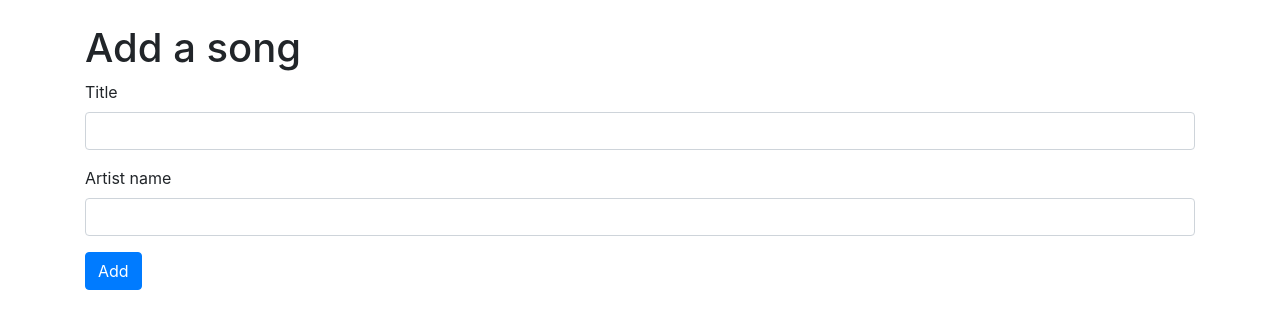
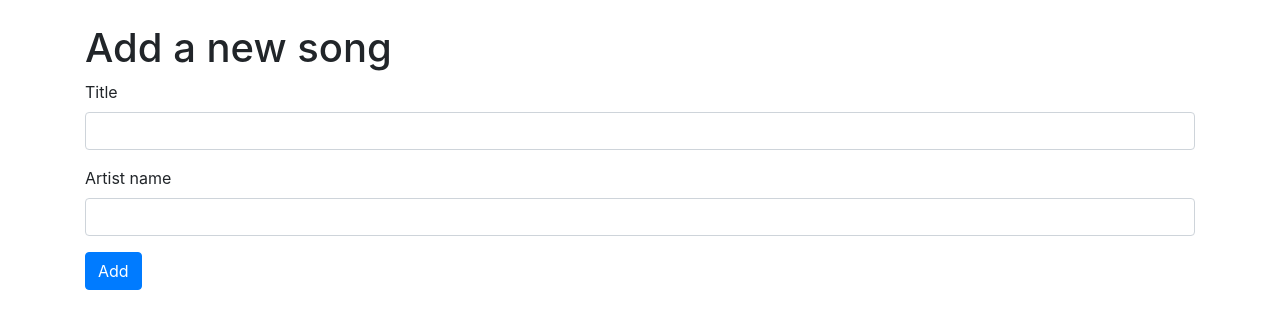
Before and after one commit to rgoshen/playlist-app, a Flask app: page /songs/add in a window 1280 px wide. Shown: the part 56-385 px from the top of the page. Run offline with Flask 2, Linux system fonts and the light colour scheme; parts of the project's set-up code (start-up, migrations or seed data) failed here and were passed over; some libraries are stand-ins or nearby versions.

Commit message:
changed page title

```diff
--- a/templates/new_song.html
+++ b/templates/new_song.html
@@ -3,7 +3,7 @@
 
 {% block content %}
 
-<h1>Add a song</h1>
+<h1>Add a new song</h1>
 <form id="add-song" action="/songs/add" method="POST">
     {{ form.csrf_token() }}
     {{ render_form_row([form.title]) }}
```
